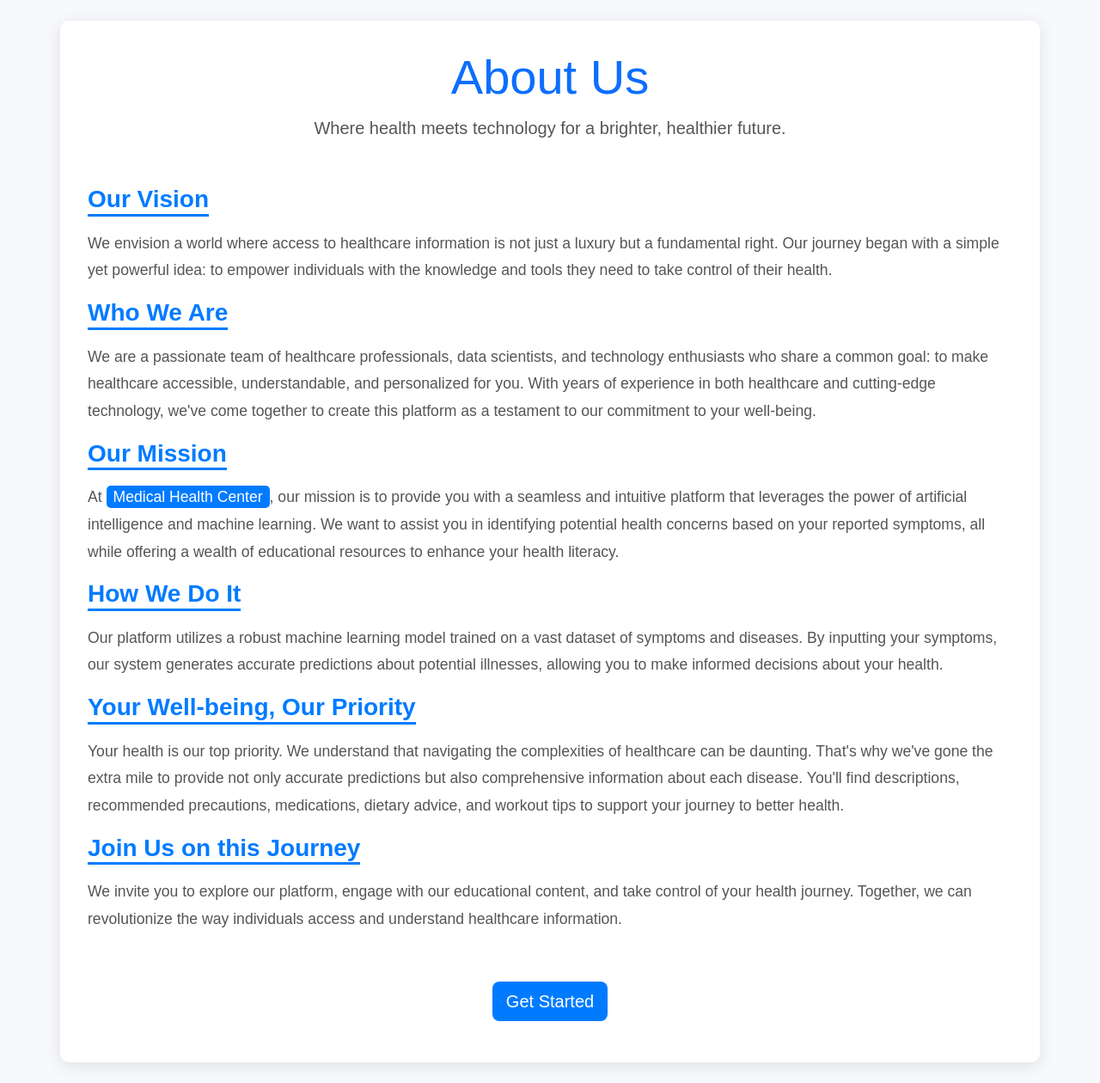
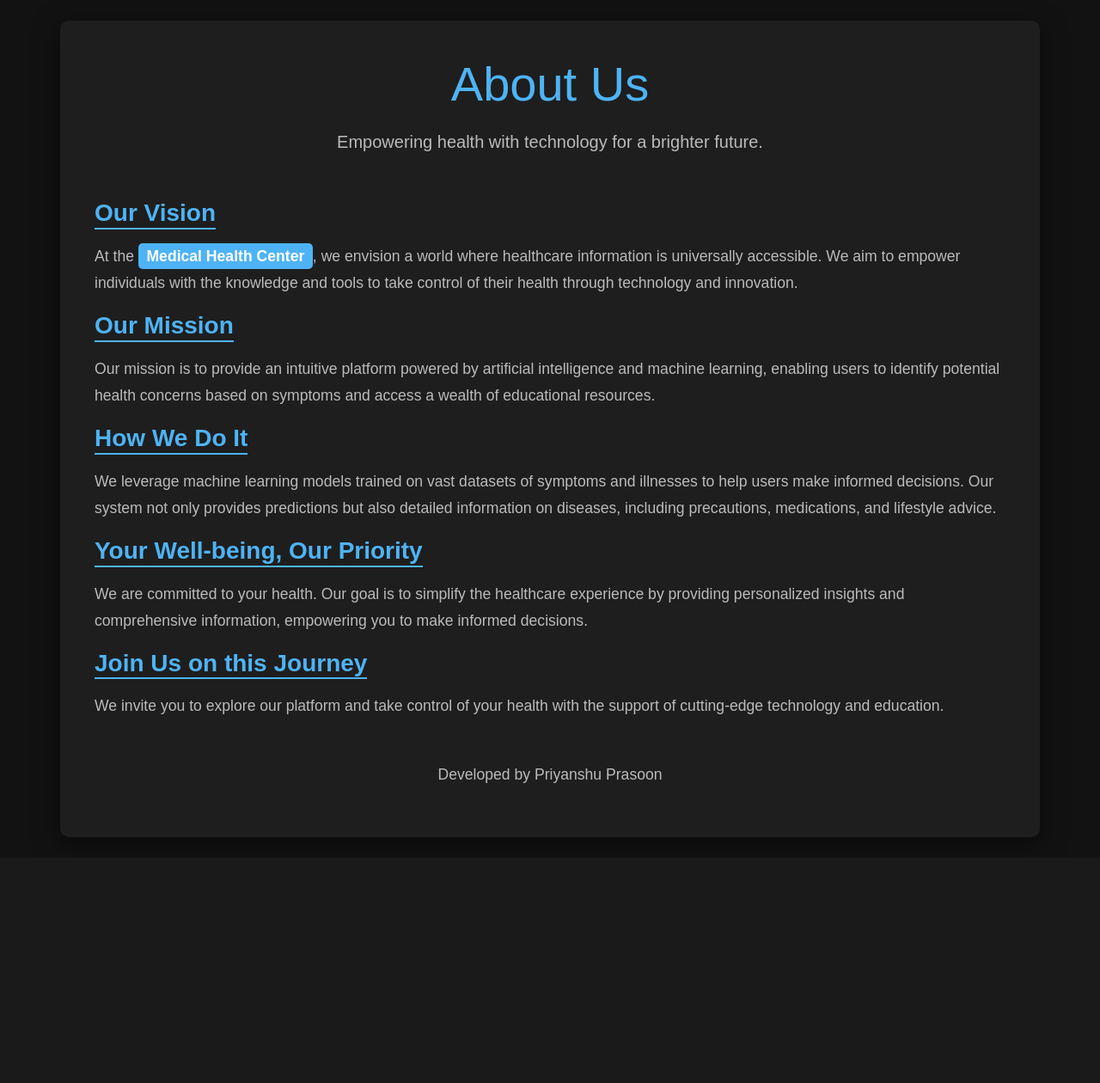
Before and after one commit to PriyanshuPrasoon03/My-Chikitsak, a Flask app: page /about in a window 1280 px wide. Shown: the whole page at 86% size. After the commit the page ends 984 px from the top, so only its background shows below. Run offline with Flask 3, Linux system fonts and the light colour scheme; parts of the project's set-up code (start-up, migrations or seed data) failed here and were passed over.

Commit message:
committed requirement.txt

```diff
--- a/app.py
+++ b/app.py
@@ -113,6 +113,3 @@ def developer():
 @app.route('/blog')
 def blog():
     return render_template("blog.html")
-if __name__ == '__main__':
-
-    app.run(debug=False)
--- a/templates/about.html
+++ b/templates/about.html
@@ -8,53 +8,77 @@
   <link href="https://cdn.jsdelivr.net/npm/bootstrap@5.3.1/dist/css/bootstrap.min.css" rel="stylesheet"
     integrity="sha384-4bw+/aepP/YC94hEpVNVgiZdgIC5+VKNBQNGCHeKRQN+PtmoHDEXuppvnDJzQIu9" crossorigin="anonymous">
   <style>
-    /* Custom Styles */
     body {
       font-family: 'Arial', sans-serif;
-      background-color: #f7f9fc;
+      background-color: #121212;
+      color: #f1f1f1;
     }
 
     .container {
-      background: white;
+      background-color: #1e1e1e;
       border-radius: 10px;
-      box-shadow: 0px 4px 20px rgba(0, 0, 0, 0.1);
-      padding: 2rem;
+      box-shadow: 0px 8px 30px rgba(0, 0, 0, 0.5);
+      padding: 2.5rem;
+    }
+
+    h1 {
+      color: #4eb3f4;
+      font-weight: 700;
+      margin-bottom: 1rem;
     }
 
     h3 {
-      color: #007bff;
+      color: #4eb3f4;
       font-weight: 600;
-      border-bottom: 3px solid #007bff;
+      border-bottom: 2px solid #4eb3f4;
       display: inline-block;
       margin-bottom: 1rem;
     }
 
     p {
       line-height: 1.8;
-      color: #555;
+      color: #bbbbbb;
       font-size: 1.1rem;
     }
 
     .highlight {
-      background-color: #007bff;
+      background-color: #4eb3f4;
       color: white;
-      padding: 0.2rem 0.5rem;
+      padding: 0.3rem 0.6rem;
       border-radius: 5px;
+      font-weight: 600;
     }
 
     .btn-primary {
-      background-color: #007bff;
+      background-color: #4eb3f4;
       border: none;
+      margin-top: 2.5rem;
+      padding: 0.75rem 1.5rem;
+      font-size: 1.2rem;
+    }
+
+    .btn-primary:hover {
+      background-color: #2196f3;
+    }
+
+    .content {
       margin-top: 2rem;
     }
 
-    .btn-primary:hover {
-      background-color: #0056b3;
+    .footer {
+      text-align: center;
+      margin-top: 3rem;
+      font-size: 0.9rem;
+      color: #999999;
     }
 
     @media (max-width: 768px) {
       .container {
-        padding: 1rem;
+        padding: 1.5rem;
+      }
+
+      .btn-primary {
+        width: 100%;
       }
     }
   </style>
@@ -63,58 +87,39 @@
 <body>
   <div class="container my-4">
     <div class="text-center mb-5">
-      <h1 class="display-4 text-primary">About Us</h1>
-      <p class="lead">Where health meets technology for a brighter, healthier future.</p>
+      <h1 class="display-4">About Us</h1>
+      <p class="lead">Empowering health with technology for a brighter future.</p>
     </div>
 
     <div class="content">
       <h3>Our Vision</h3>
       <p>
-        We envision a world where access to healthcare information is not just a luxury but a fundamental right. Our
-        journey began with a simple yet powerful idea: to empower individuals with the knowledge and tools they need to
-        take control of their health.
-      </p>
-
-      <h3>Who We Are</h3>
-      <p>
-        We are a passionate team of healthcare professionals, data scientists, and technology enthusiasts who share a
-        common goal: to make healthcare accessible, understandable, and personalized for you. With years of experience
-        in both healthcare and cutting-edge technology, we've come together to create this platform as a testament to
-        our commitment to your well-being.
+        At the <span class="highlight">Medical Health Center</span>, we envision a world where healthcare information is universally accessible. We aim to empower individuals with the knowledge and tools to take control of their health through technology and innovation.
       </p>
 
       <h3>Our Mission</h3>
       <p>
-        At <span class="highlight">Medical Health Center</span>, our mission is to provide you with a seamless and
-        intuitive platform that leverages the power of artificial intelligence and machine learning. We want to assist
-        you in identifying potential health concerns based on your reported symptoms, all while offering a wealth of
-        educational resources to enhance your health literacy.
+        Our mission is to provide an intuitive platform powered by artificial intelligence and machine learning, enabling users to identify potential health concerns based on symptoms and access a wealth of educational resources.
       </p>
 
       <h3>How We Do It</h3>
       <p>
-        Our platform utilizes a robust machine learning model trained on a vast dataset of symptoms and diseases. By
-        inputting your symptoms, our system generates accurate predictions about potential illnesses, allowing you to
-        make informed decisions about your health.
+        We leverage machine learning models trained on vast datasets of symptoms and illnesses to help users make informed decisions. Our system not only provides predictions but also detailed information on diseases, including precautions, medications, and lifestyle advice.
       </p>
 
       <h3>Your Well-being, Our Priority</h3>
       <p>
-        Your health is our top priority. We understand that navigating the complexities of healthcare can be daunting.
-        That's why we've gone the extra mile to provide not only accurate predictions but also comprehensive information
-        about each disease. You'll find descriptions, recommended precautions, medications, dietary advice, and workout
-        tips to support your journey to better health.
+        We are committed to your health. Our goal is to simplify the healthcare experience by providing personalized insights and comprehensive information, empowering you to make informed decisions.
       </p>
 
       <h3>Join Us on this Journey</h3>
       <p>
-        We invite you to explore our platform, engage with our educational content, and take control of your health
-        journey. Together, we can revolutionize the way individuals access and understand healthcare information.
+        We invite you to explore our platform and take control of your health with the support of cutting-edge technology and education.
       </p>
+    </div>
 
-      <p class="text-center mt-4">
-        <a href="#" class="btn btn-primary btn-lg">Get Started</a>
-      </p>
+    <div class="footer">
+      <p>Developed by Priyanshu Prasoon</p>
     </div>
   </div>
 
--- /dev/null
+++ b/wsgi.py
@@ -0,0 +1,5 @@
+from app import app
+
+if __name__ == '__main__':
+
+    app.run(debug=True)
```
Also changed, not shown: templates/blog.html (+97 -20 lines), templates/contact.html (+82 -24 lines), templates/developer.html (+78 -24 lines).
